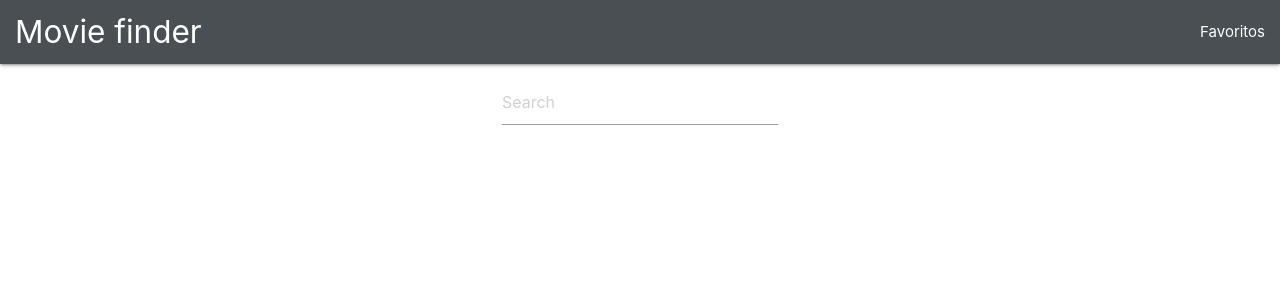
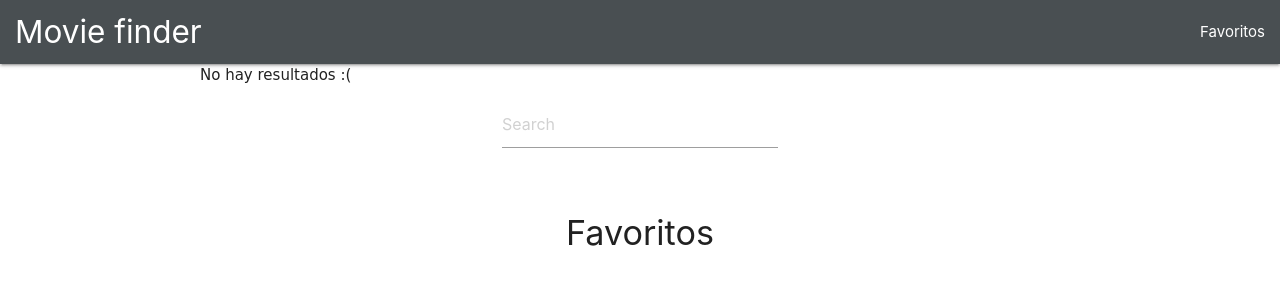
Before and after one commit to imceballos/react-app-movie, a React (Create React App) app: page /favoritos in a window 1280 px wide. Shown: the top 300 px of the page. Built offline with nearby package versions, Linux system fonts and the light colour scheme.

Commit message:
github v

```diff
--- a/src/App.js
+++ b/src/App.js
@@ -6,6 +6,7 @@ import Pagination from './Pagination.js'
 import MovieInfo from './Movieinfo.js'
 import favoritos from './favoritos.js'
 import {BrowserRouter as Router, Route} from 'react-router-dom';
+import './stylepage.css';
 
 class App extends Component {
   constructor(props){
@@ -13,7 +14,7 @@ class App extends Component {
     this.state = {
       movies : [],
       searchTerm: '',
-      totalResults: 0,
+      totalResults: 1,
       currentPage: 1 ,
       currentMovie: null,
       currentFav: 0
@@ -59,9 +60,23 @@ class App extends Component {
     this.setState({currentMovie: null})
   }
 
+
+
+
+
   render() {
 
     const numberPages = Math.floor( this.state.totalResults /20);
+
+  const Buscador = (props) =>{
+    return(
+       this.state.totalResults > 20  && this.state.currentMovie == null ? < Pagination pages = {numberPages}  nextPage = {this.nextPage}  currentPage={this.state.currentPage} /> :''
+
+
+      )
+
+  }
+
 
 
   return (
@@ -69,10 +84,12 @@ class App extends Component {
     <div>
       <div className="App">
         <Nav />
-         { this.state.currentMovie == null ?   <div> <Searcher handleSubmit = {this.handleSubmit}  handleChange = {this.handleChange} />   < MovieList viewMovieInfo = {this.viewMovieInfo}  movies = {this.state.movies}  /> </div> :
+        {this.state.totalResults > 1 ?  <h8 className="noresults"  >Resultados:{ this.state.totalResults} </h8> : <div><h8 className="noresults"  >No hay resultados :( </h8> </div>}
+         { this.state.currentMovie == null  ?   <div> <  Searcher handleSubmit = {this.handleSubmit}  handleChange = {this.handleChange}  />   < MovieList viewMovieInfo = {this.viewMovieInfo}  movies = {this.state.movies}  /> </div> :
          < MovieInfo  currentMovie = { this.state.currentMovie }  closeMovieInfo = { this.closeMovieInfo } /> }
-         { this.state.totalResults > 20  && this.state.currentMovie == null ? < Pagination pages = {numberPages}  nextPage = {this.nextPage}  currentPage={this.state.currentPage} /> :'' }
-        <Route path="/favoritos"  component ={favoritos} />
+         <Buscador />
+        <Route exact path="/favoritos"  component ={favoritos} />
+
       </div>
     </div>
     </Router>
--- a/src/Movie.js
+++ b/src/Movie.js
@@ -1,5 +1,7 @@
 import React from 'react'
 import './stylo.css'
+import {Link} from 'react-router-dom';
+
 const Movie = (props) => {
 
 	var words = ' '
@@ -26,7 +28,7 @@ const Movie = (props) => {
 				</div>
 				<div className="card-content" >
 					<div className="info">
-						<p><font size="2"> { props.title } ( {words} )  </font> <a href='/#' onClick={() => props.viewMovieInfo(props.movieId)}> Detalles </a> </p>
+						<p><font size="2"> { props.title.substr(0,27) }({words})  </font> <Link to="/ "><a href='/#' onClick={() => props.viewMovieInfo(props.movieId)}> Detalles </a> </Link> </p>
 					</div>
 				</div>
 			</div>
--- a/src/Movieinfo.js
+++ b/src/Movieinfo.js
@@ -1,5 +1,6 @@
 import React from 'react'
 import './stylepage.css'
+import {Link} from 'react-router-dom';
 
 function save_as(props){
 
@@ -16,7 +17,7 @@ const MovieInfo = (props) => {
 		<div className = "container">
 			<div className = "row" onClick={props.closeMovieInfo} style={{cursor : "pointer", paddingTop : 50}}>
 				<i className = "fas fa-arrow-left"> </i>
-				<span style={{marginLeft: 10}} > Go back </span>
+				<Link to="/ "> <span style={{marginLeft: 10}} > Go back </span> </Link>
 			</div>
 			<div className="row">
 				<div className="col s12 m4">
@@ -29,7 +30,7 @@ const MovieInfo = (props) => {
 				</div>
 					<div className="col s12 m8">
 						<div className="info-container">
-							<p> {props.currentMovie.title} </p>
+							<p className="titlemovie_s"> {props.currentMovie.title} </p>
 							<p> {props.currentMovie.release_date}</p>
 							<p> {props.currentMovie.overview} </p>
 							<p>	Votos : {props.currentMovie.vote_count}</p>
--- a/src/Pagination.js
+++ b/src/Pagination.js
@@ -5,7 +5,8 @@ const Pagination = (props) => {
 
 	for(let i = 1; i <= props.pages +1; i++){
 		let active = props.currentPage === i ? 'active' : '';
-		pageLinks.push(<li className={'waves-effect '+ active} key={i}	onClick={() => props.nextPage(i)} > <a href="/#">{i} </a> </li>)
+		if (Math.abs(props.currentPage - i) < 4) {
+		pageLinks.push(<li className={'waves-effect '+ active} key={i}	onClick={() => props.nextPage(i)} > <a href="/#">{i} </a> </li>) }
 	}
 
 	return(
--- a/src/favoritos.js
+++ b/src/favoritos.js
@@ -15,6 +15,9 @@ function favoritos( ) {
 
 	return(
 		 <ul>
+		 		<h4 align="center">Favoritos</h4>
+
+
                 {values.map(
                 	s => { var valores = JSON.parse(s) ;
 
--- a/src/nav.js
+++ b/src/nav.js
@@ -6,14 +6,13 @@ import App from './App.js'
 import {BrowserRouter as Router, Route} from 'react-router-dom';
 
 
-
 const Nav = (props) => {
 	return(
 		<nav className="nav-extended">
 			<div className = "nav-wrapper">
 				<a  href="/" className="brand-logo" >	<Link to = "/"><i className="material-icons"></i> </Link>Movie finder </a>
 				<ul id="nav-mobile" className="right hide-on-med-and-down" >
-					<Link to="/favoritos" ><li onClick={ props.closeMovieInfo }> Favoritos </li> </Link>
+					<Link to="/favoritos" ><li onClick={ props.closeMovieInfo } onClick={ props.clokMovieInfo } > Favoritos </li> </Link>
 
       			</ul>
 			</div>
--- a/src/stylepage.css
+++ b/src/stylepage.css
@@ -18,3 +18,20 @@
 	flex-direction: column;
 	background: #fff;
 }
+
+
+.noresults{
+	position: relative;
+	padding-left: 200px;
+	font-family: "Comic Sans MS";
+}
+
+.info-container{
+	font-family: "Comic Sans MS";
+
+
+}
+
+.titlemovie_s{
+	font-family: 'Lucida Sans', Arial, sans-serif; font-size: 40px;
+}
```
Also changed, not shown: src/hojaf.html (deleted, +0 -10 lines).
